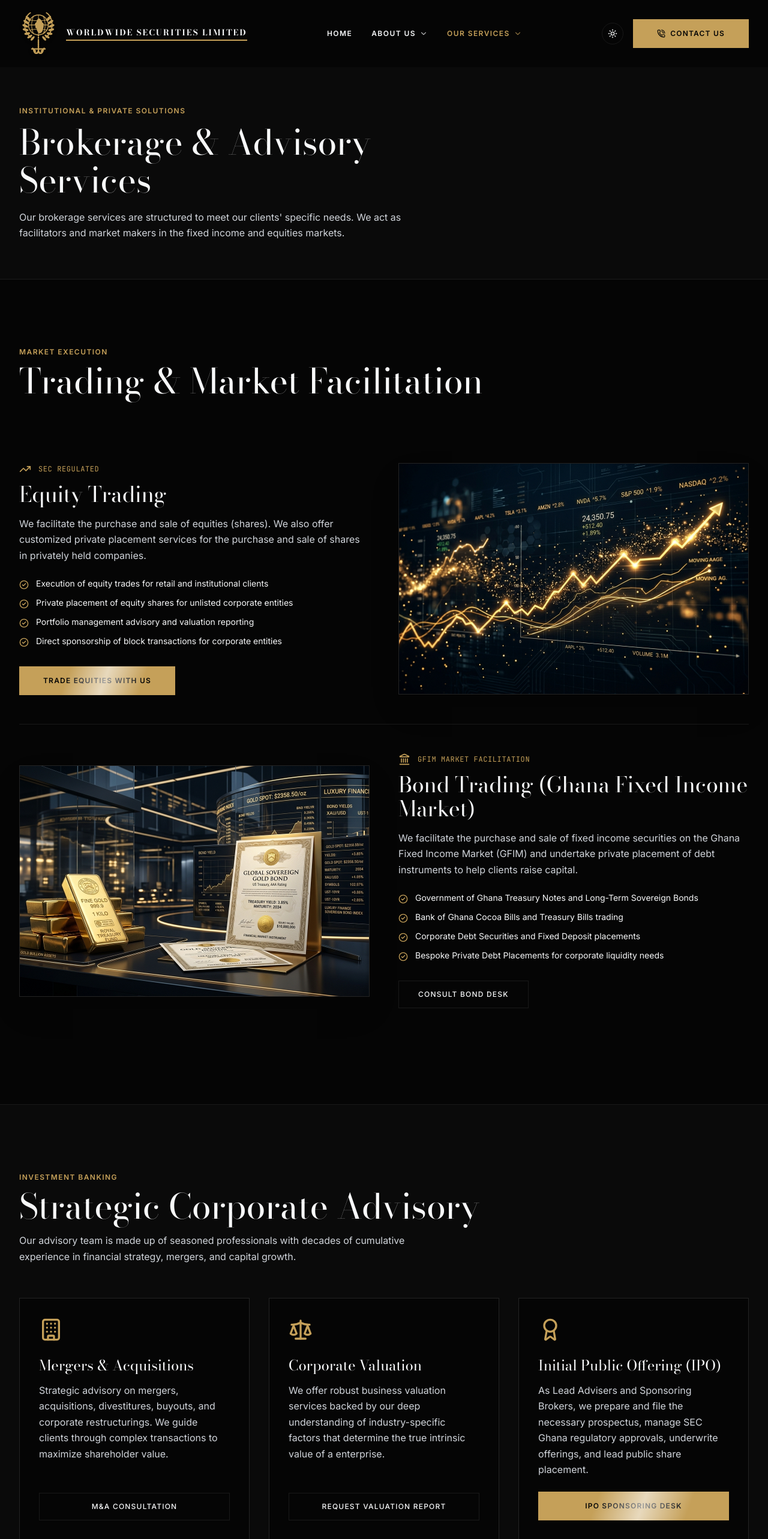
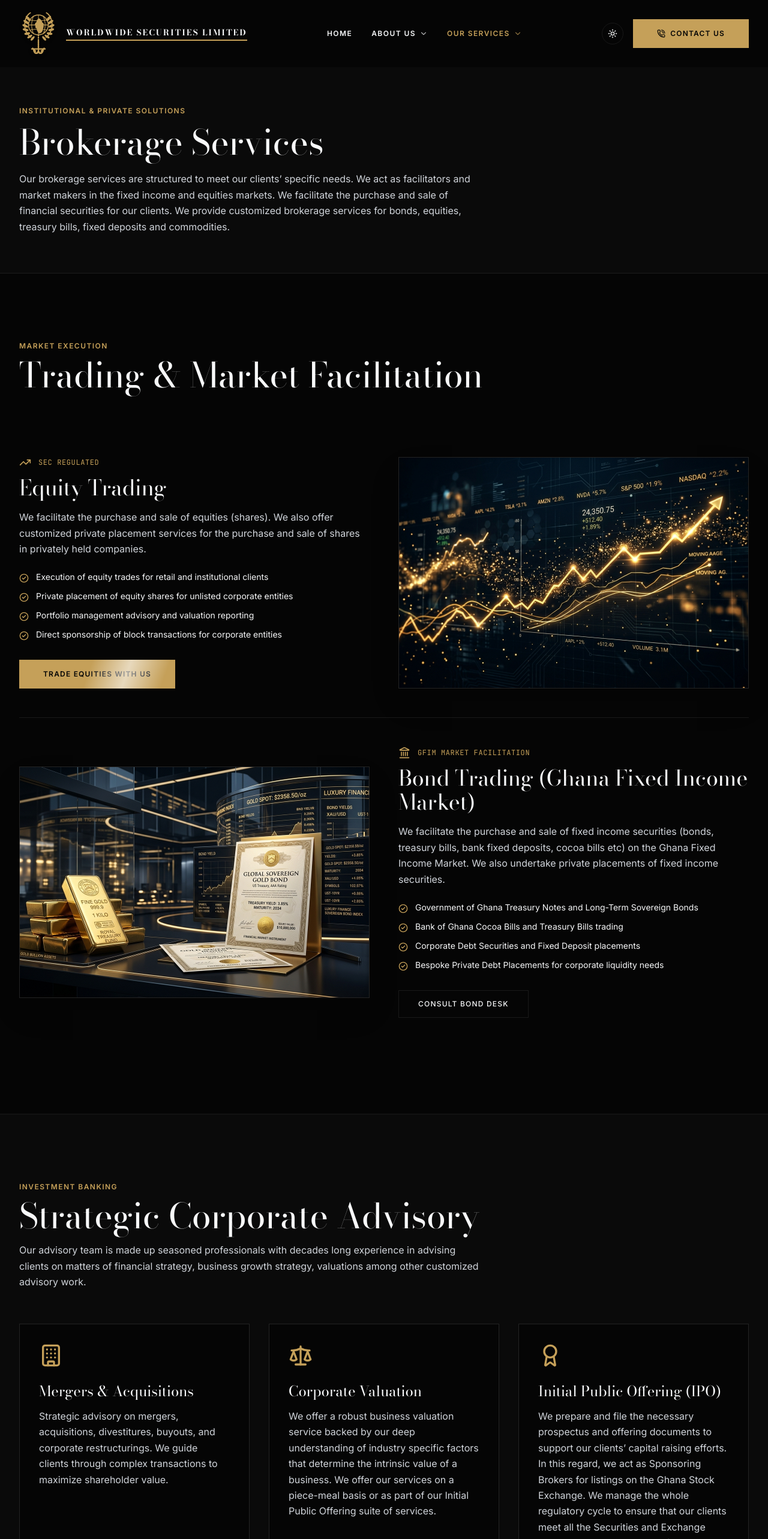
Before and after one commit to duece0/worldwidesecurities, a React (Vite) app: page /services in a window 1280 px wide. Shown: the top 2566 px of the page at 60% size. Built offline with nearby package versions, Linux system fonts and the light colour scheme.

Commit message:
Update ServicesPage text copy for Hero, Bond Trading, Advisory, Valuation, and IPO

```diff
--- a/src/pages/ServicesPage.tsx
+++ b/src/pages/ServicesPage.tsx
@@ -32,10 +32,10 @@ export const ServicesPage: React.FC = () => {
           <ScrollReveal animation="pop">
             <span className="text-nav-meta text-[var(--accent-gold)] mb-3 block">Institutional & Private Solutions</span>
             <h1 className="text-display-large text-[var(--text-primary)] max-w-3xl">
-              Brokerage & Advisory Services
+              Brokerage Services
             </h1>
-            <p className="text-body max-w-2xl text-lg mt-4 leading-relaxed">
-              Our brokerage services are structured to meet our clients' specific needs. We act as facilitators and market makers in the fixed income and equities markets.
+            <p className="text-body max-w-3xl text-lg mt-4 leading-relaxed">
+              Our brokerage services are structured to meet our clients’ specific needs. We act as facilitators and market makers in the fixed income and equities markets. We facilitate the purchase and sale of financial securities for our clients. We provide customized brokerage services for bonds, equities, treasury bills, fixed deposits and commodities.
             </p>
           </ScrollReveal>
         </div>
@@ -125,7 +125,7 @@ export const ServicesPage: React.FC = () => {
                   Bond Trading (Ghana Fixed Income Market)
                 </h3>
                 <p className="text-body text-base mb-6 leading-relaxed">
-                  We facilitate the purchase and sale of fixed income securities on the Ghana Fixed Income Market (GFIM) and undertake private placement of debt instruments to help clients raise capital.
+                  We facilitate the purchase and sale of fixed income securities (bonds, treasury bills, bank fixed deposits, cocoa bills etc) on the Ghana Fixed Income Market. We also undertake private placements of fixed income securities.
                 </p>
 
                 <ul className="space-y-3 mb-8">
@@ -160,8 +160,8 @@ export const ServicesPage: React.FC = () => {
               <h2 className="text-display-large text-[var(--text-primary)]">
                 Strategic Corporate Advisory
               </h2>
-              <p className="text-body max-w-2xl mt-3">
-                Our advisory team is made up of seasoned professionals with decades of cumulative experience in financial strategy, mergers, and capital growth.
+              <p className="text-body max-w-3xl mt-3 leading-relaxed">
+                Our advisory team is made up seasoned professionals with decades long experience in advising clients on matters of financial strategy, business growth strategy, valuations among other customized advisory work.
               </p>
             </div>
           </ScrollReveal>
@@ -194,7 +194,7 @@ export const ServicesPage: React.FC = () => {
                     Corporate Valuation
                   </h3>
                   <p className="text-body text-sm leading-relaxed mb-6">
-                    We offer robust business valuation services backed by our deep understanding of industry-specific factors that determine the true intrinsic value of a enterprise.
+                    We offer a robust business valuation service backed by our deep understanding of industry specific factors that determine the intrinsic value of a business. We offer our services on a piece-meal basis or as part of our Initial Public Offering suite of services.
                   </p>
                 </div>
                 <Link to="/about#contact" className="btn-ghost text-xs py-2.5 px-4 w-full text-center block">
@@ -212,7 +212,7 @@ export const ServicesPage: React.FC = () => {
                     Initial Public Offering (IPO)
                   </h3>
                   <p className="text-body text-sm leading-relaxed mb-6">
-                    As Lead Advisers and Sponsoring Brokers, we prepare and file the necessary prospectus, manage SEC Ghana regulatory approvals, underwrite offerings, and lead public share placement.
+                    We prepare and file the necessary prospectus and offering documents to support our clients’ capital raising efforts. In this regard, we act as Sponsoring Brokers for listings on the Ghana Stock Exchange. We manage the whole regulatory cycle to ensure that our clients meet all the Securities and Exchange Commission’s requirements for a public capital raise (public offering). We also underwrite (where necessary) capital offerings and undertake the marketing of our clients’ public offering. These marketing activities include identifying and placing share or bond offering with private and institutional investors (both local and international).
                   </p>
                 </div>
                 <Link to="/about#contact" className="btn-shimmer text-xs py-2.5 px-4 w-full text-center block">
```
